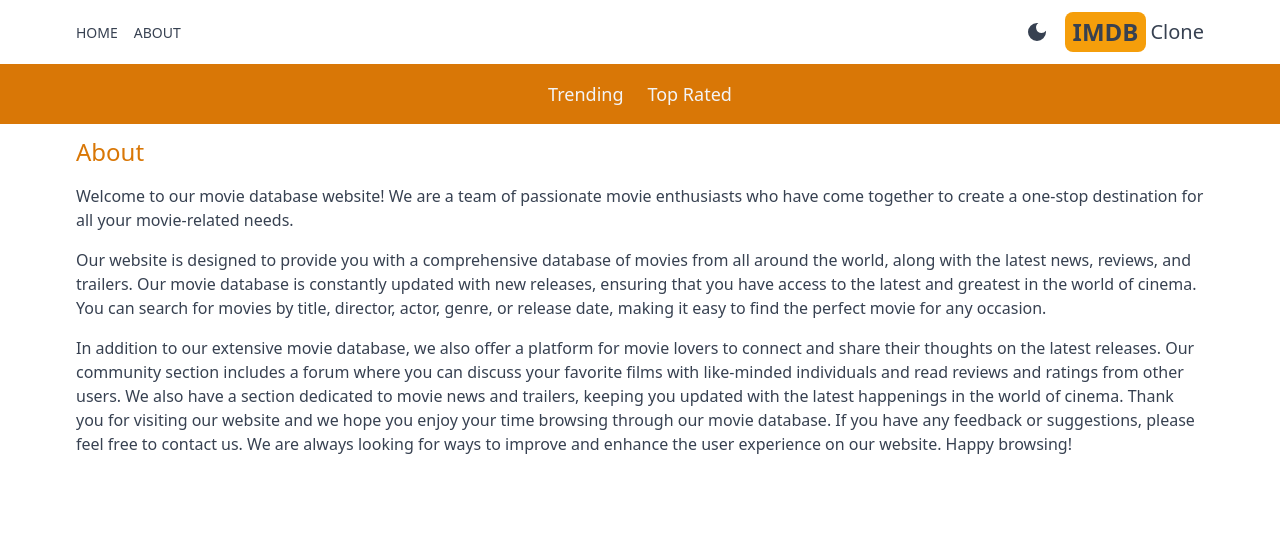
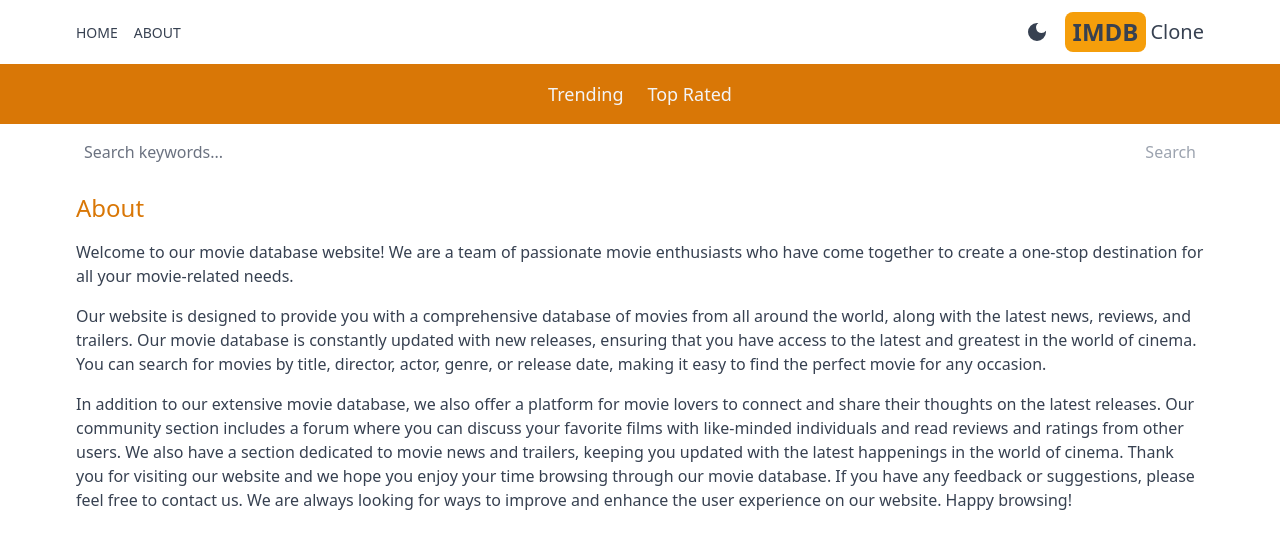
Before and after one commit to hoanv3689/imdb-nextjs, a Next.js app: page /about in a window 1280 px wide. Shown: the top 548 px of the page. Built offline with nearby package versions, Linux system fonts and the light colour scheme.

Commit message:
Add search box page

```diff
--- a/src/app/layout.js
+++ b/src/app/layout.js
@@ -2,6 +2,7 @@
 import Header from '@/components/Header';
 import Providers from "./Providers";
 import Navbar from "@/components/Navbar";
+import SearchBox from "@/components/SearchBox";
 
 export const metadata = {
   title: "Imdb Clone",
@@ -15,6 +16,7 @@
         <Providers>
           <Header />
           <Navbar />
+          <SearchBox />
           {children}
         </Providers>
       </body>
--- /dev/null
+++ b/src/app/search/[searchTerm]/page.jsx
@@ -0,0 +1,18 @@
+import Results from '@/components/Results';
+
+export default async function SearchPage({ params }) {
+  const seachTerm = params.searchTerm;
+  const res = await fetch(
+    `https://api.themoviedb.org/3/search/movie?api_key=${process.env.API_KEY}&query=${seachTerm}&language=en-US&page=1&include_adult=false`
+  );
+  const data = await res.json();
+  const results = data.results;
+  return (
+    <div>
+      {results &&
+        results.length ===
+        <h1 className='text-center pt-6'>No results found</h1>}
+      {results && <Results results={results} />}
+    </div>
+  );
+}
--- a/src/components/SearchBox.jsx
+++ b/src/components/SearchBox.jsx
@@ -0,0 +1,34 @@
+"use client"
+
+import { useState } from 'react';
+import { useRouter } from 'next/navigation';
+
+export default function SearchBox() {
+  const [search, setSearch] = useState('');
+  const router = useRouter();
+  const handleSubmit = (e) => {
+    e.preventDefault();
+    router.push(`/search/${search}`);
+  };
+
+  return (
+    <form
+      className='flex justify-between px-5 max-w-6xl mx-auto'
+      onSubmit={handleSubmit}
+    >
+      <input
+        type='text'
+        placeholder='Search keywords...'
+        className='w-full h-14 rounded-md placeholder-gray-500 outline-none bg-transparent flex-1'
+        value={search}
+        onChange={(e) => setSearch(e.target.value)}
+      />
+      <button
+        className='text-amber-600 disabled:text-gray-400'
+        disabled={search === ''}
+      >
+        Search
+      </button>
+    </form>
+  );
+}
```
